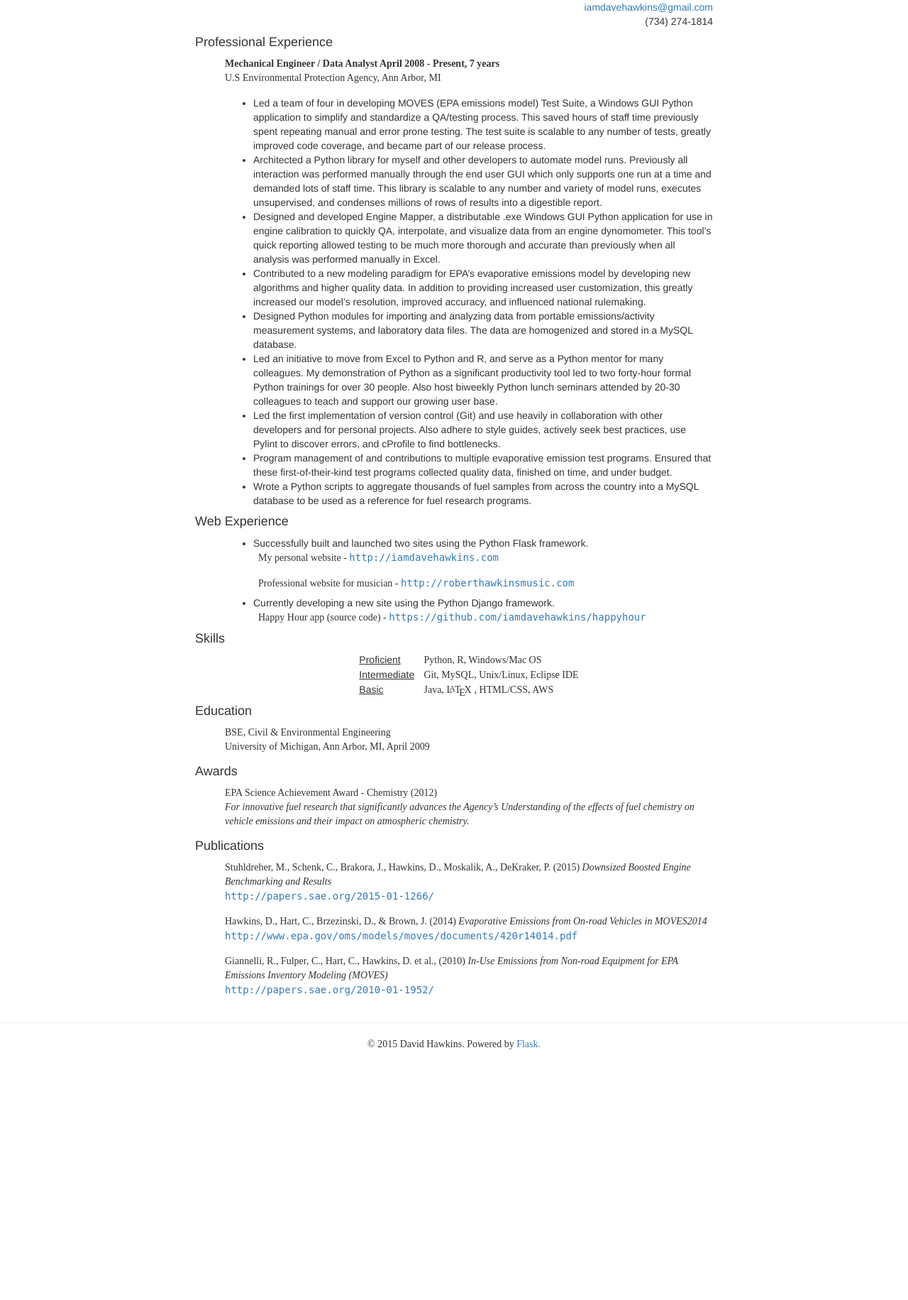
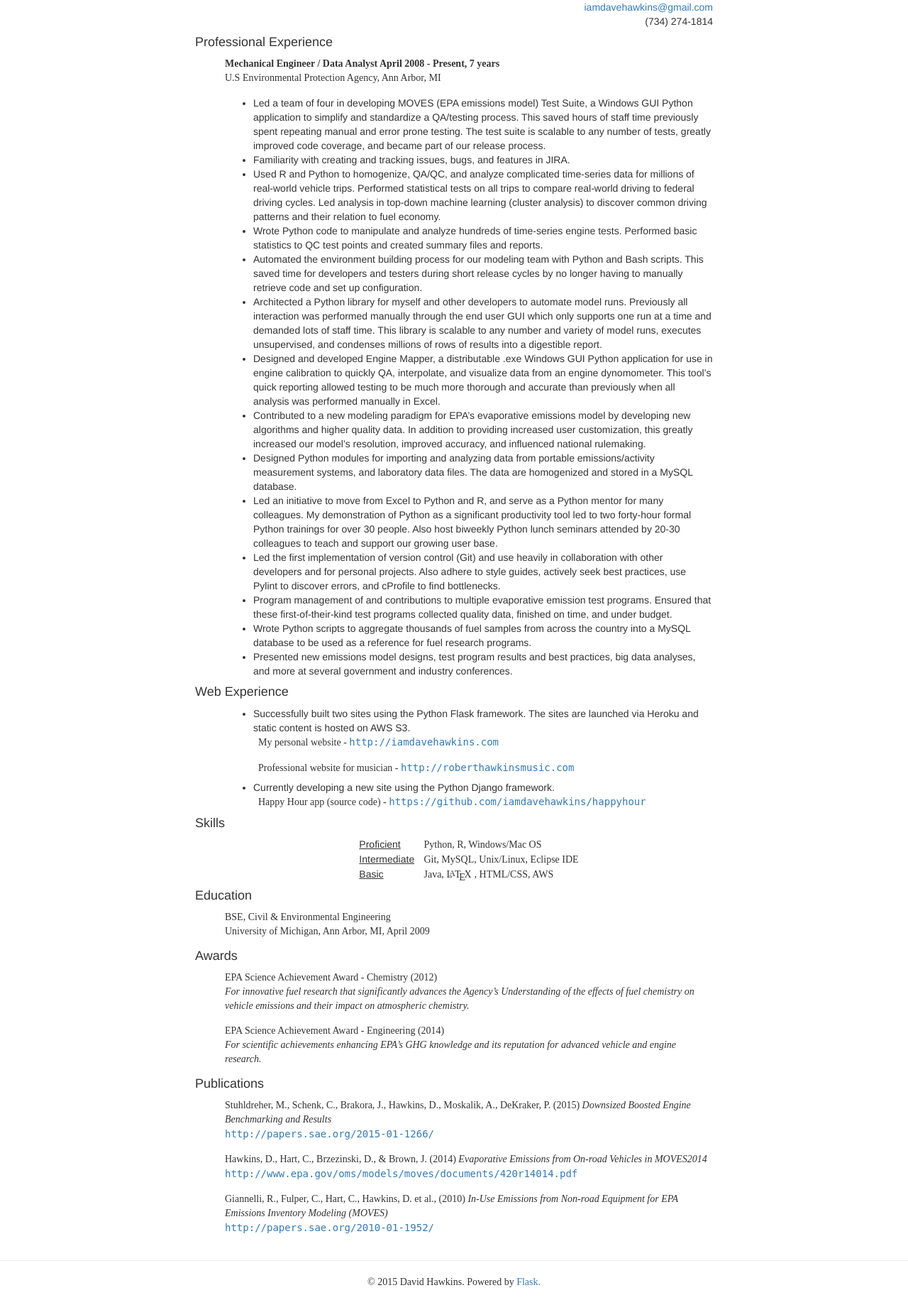
Before and after one commit to iamdavehawkins/iamdavehawkins, a Flask app: page /resume/html in a window 1280 px wide; the page is wider, and only the part inside the window is pictured. Shown: the part 493-2324 px from the top of that part at 71% size. Before the commit the page ends 1971 px from the top of that part, so only its background shows below. Run offline with Flask 2, Linux system fonts and the light colour scheme; some libraries are stand-ins or nearby versions; some web fonts are replaced.

Commit message:
updated resume html

```diff
--- a/app/templates/resumehtml.html
+++ b/app/templates/resumehtml.html
@@ -15,7 +15,7 @@ href="mailto:iamdavehawkins@gmail.com" >
 iamdavehawkins@gmail.com</a><br />(734) 274-1814</div>
 <h4 class="sectionHead"><a
  id="x1-10000"></a>Professional Experience</h4><div class="section">
-<!--l. 29--><p class="noindent" ><span
+<!--l. 28--><p class="noindent" ><span
 class="cmbx-10">Mechanical Engineer / Data Analyst               April 2008 - Present, 7</span><span
 class="cmbx-10">&#x00A0;years</span>
 <br
@@ -26,6 +26,21 @@ class="newline" />U.S Environmental Protection Agency, Ann Arbor, MI
        This saved hours of staff time previously spent repeating manual and error prone
        testing. The test suite is scalable to any number of tests, greatly improved code
        coverage, and became part of our release process.
+       </li>
+       <li class="itemize">Familiarity with creating and tracking issues, bugs, and features in JIRA.
+       </li>
+       <li class="itemize">Used R and Python to homogenize, QA/QC, and analyze complicated time-series
+       data for millions of real-world vehicle trips. Performed statistical tests on all trips
+       to compare real-world driving to federal driving cycles. Led analysis in top-down
+       machine learning (cluster analysis) to discover common driving patterns and their
+       relation to fuel economy.
+       </li>
+       <li class="itemize">Wrote Python code to manipulate and analyze hundreds of time-series engine tests.
+       Performed basic statistics to QC test points and created summary files and reports.
+       </li>
+       <li class="itemize">Automated the environment building process for our modeling team with Python
+       and Bash scripts. This saved time for developers and testers during short release
+       cycles by no longer having to manually retrieve code and set up configuration.
        </li>
        <li class="itemize">Architected a Python library for myself and other developers to automate model
        runs. Previously all interaction was performed manually through the end user GUI
@@ -46,6 +61,8 @@ class="newline" />U.S Environmental Protection Agency, Ann Arbor, MI
        </li>
        <li class="itemize">Designed  Python  modules  for  importing  and  analyzing  data  from  portable
        emissions/activity measurement systems, and laboratory data files. The data are
+
+
             homogenized and stored in a MySQL database.
             </li>
             <li class="itemize">Led an initiative to move from Excel to Python and R, and serve as a Python mentor
@@ -61,25 +78,27 @@ class="newline" />U.S Environmental Protection Agency, Ann Arbor, MI
             <li class="itemize">Program management of and contributions to multiple evaporative emission test
             programs. Ensured that these first-of-their-kind test programs collected quality data,
             finished on time, and under budget.
-
-
             </li>
-            <li class="itemize">Wrote  a  Python  scripts  to  aggregate  thousands  of  fuel  samples  from  across  the
-            country into a MySQL database to be used as a reference for fuel research programs.
+            <li class="itemize">Wrote Python scripts to aggregate thousands of fuel samples from across the country
+            into a MySQL database to be used as a reference for fuel research programs.
+            </li>
+            <li class="itemize">Presented new emissions model designs, test program results and best practices, big
+            data analyses, and more at several government and industry conferences.
             </li></ul>
        </div><h4 class="sectionHead"><a
  id="x1-20000"></a>Web Experience</h4><div class="section">
             <ul class="itemize1">
-            <li class="itemize">Successfully built and launched two sites using the Python Flask framework.
-            <!--l. 73--><p class="noindent" >&#x00A0;      My personal website - <a
+            <li class="itemize">Successfully built two sites using the Python Flask framework. The sites are launched
+            via Heroku and static content is hosted on AWS S3.
+            <!--l. 99--><p class="noindent" >&#x00A0;      My personal website - <a
 href="http://iamdavehawkins.com" class="url" ><span
 class="cmtt-10">http://iamdavehawkins.com</span></a>
-            <!--l. 74--><p class="noindent" >&#x00A0;      Professional website for musician - <a
+            <!--l. 100--><p class="noindent" >&#x00A0;      Professional website for musician - <a
 href="http://roberthawkinsmusic.com" class="url" ><span
 class="cmtt-10">http://roberthawkinsmusic.com</span></a>
             </li>
             <li class="itemize">Currently developing a new site using the Python Django framework.
-            <!--l. 76--><p class="noindent" >&#x00A0;      Happy             Hour             app             (source             code)             -
+            <!--l. 102--><p class="noindent" >&#x00A0;      Happy             Hour             app             (source             code)             -
             <a
 href="https://github.com/iamdavehawkins/happyhour" class="url" ><span
 class="cmtt-10">https://github.com/iamdavehawkins/happyhour</span></a></li></ul>
@@ -92,46 +111,53 @@ id="TBL-1-1"><col
 id="TBL-1-2"></colgroup><tr
  style="vertical-align:baseline;" id="TBL-1-1-"><td  style="white-space:nowrap; text-align:left;" id="TBL-1-1-1"
 class="td01"><span class="underline">Proficient</span>   </td><td  style="white-space:wrap; text-align:left;" id="TBL-1-1-2"
-class="td10"><!--l. 81--><p class="noindent" >Python, R, Windows/Mac OS                         </td>
+class="td10"><!--l. 107--><p class="noindent" >Python, R, Windows/Mac OS                         </td>
 </tr><tr
  style="vertical-align:baseline;" id="TBL-1-2-"><td  style="white-space:nowrap; text-align:left;" id="TBL-1-2-1"
 class="td01"><span class="underline">Intermediate</span></td><td  style="white-space:wrap; text-align:left;" id="TBL-1-2-2"
-class="td10"><!--l. 82--><p class="noindent" >Git, MySQL, Unix/Linux, Eclipse IDE              </td>
+class="td10"><!--l. 108--><p class="noindent" >Git, MySQL, Unix/Linux, Eclipse IDE              </td>
 </tr><tr
  style="vertical-align:baseline;" id="TBL-1-3-"><td  style="white-space:nowrap; text-align:left;" id="TBL-1-3-1"
 class="td01"><span class="underline">Basic</span>          </td><td  style="white-space:wrap; text-align:left;" id="TBL-1-3-2"
-class="td10"><!--l. 83--><p class="noindent" >Java, <span class="LATEX">L<span class="A">A</span><span class="TEX">T<span
+class="td10"><!--l. 109--><p class="noindent" >Java, <span class="LATEX">L<span class="A">A</span><span class="TEX">T<span
 class="E">E</span>X</span></span>, HTML/CSS, AWS                    </td>
 </tr></table></div>
        </div><h4 class="sectionHead"><a
  id="x1-40000"></a>Education</h4><div class="section">
-       <!--l. 87--><p class="noindent" >BSE, Civil &amp; Environmental Engineering <br
+       <!--l. 113--><p class="noindent" >BSE, Civil &amp; Environmental Engineering <br
 class="newline" />University of Michigan, Ann Arbor, MI, April 2009
        </div><h4 class="sectionHead"><a
  id="x1-50000"></a>Awards</h4><div class="section">
-       <!--l. 91--><p class="noindent" >EPA Science Achievement Award - Chemistry (2012) <br
+       <!--l. 117--><p class="noindent" >EPA Science Achievement Award - Chemistry (2012) <br
 class="newline" /><span
 class="cmti-10">For innovative fuel research that significantly advances the Agency&#8217;s Understanding of</span>
        <span
 class="cmti-10">the effects of fuel chemistry on vehicle emissions and their impact on atmospheric</span>
+
+
        <span
 class="cmti-10">chemistry.</span>
+       <!--l. 122--><p class="noindent" >EPA Science Achievement Award - Engineering (2014) <br
+class="newline" /><span
+class="cmti-10">For scientific achievements enhancing EPA&#8217;s GHG knowledge and its reputation for advanced</span>
+       <span
+class="cmti-10">vehicle and engine research.</span>
        </div><h4 class="sectionHead"><a
  id="x1-60000"></a>Publications</h4><div class="section">
-       <!--l. 97--><p class="noindent" >Stuhldreher, M., Schenk, C., Brakora, J., Hawkins, D., Moskalik, A., DeKraker, P. (2015)
+       <!--l. 126--><p class="noindent" >Stuhldreher, M., Schenk, C., Brakora, J., Hawkins, D., Moskalik, A., DeKraker, P. (2015)
        <span
 class="cmti-10">Downsized Boosted Engine Benchmarking and Results </span><br
 class="newline" /><a
 href="http://papers.sae.org/2015-01-1266/" class="url" ><span
 class="cmtt-10">http://papers.sae.org/2015-01-1266/</span></a>
-       <!--l. 101--><p class="noindent" >Hawkins, D., Hart, C., Brzezinski, D., &amp; Brown, J. (2014) <span
+       <!--l. 130--><p class="noindent" >Hawkins, D., Hart, C., Brzezinski, D., &amp; Brown, J. (2014) <span
 class="cmti-10">Evaporative Emissions from On-road</span>
        <span
 class="cmti-10">Vehicles in MOVES2014 </span><br
 class="newline" /><a
 href="http://www.epa.gov/oms/models/moves/documents/420r14014.pdf" class="url" ><span
 class="cmtt-10">http://www.epa.gov/oms/models/moves/documents/420r14014.pdf</span></a>
-       <!--l. 105--><p class="noindent" >Giannelli, R., Fulper, C., Hart, C., Hawkins, D. et al., (2010) <span
+       <!--l. 134--><p class="noindent" >Giannelli, R., Fulper, C., Hart, C., Hawkins, D. et al., (2010) <span
 class="cmti-10">In-Use Emissions from Non-road</span>
        <span
 class="cmti-10">Equipment for EPA Emissions Inventory Modeling (MOVES) </span><br
@@ -140,7 +166,6 @@ href="http://papers.sae.org/2010-01-1952/" class="url" ><span
 class="cmtt-10">http://papers.sae.org/2010-01-1952/</span></a>
        </div>
        </div>
-
 </div>
 </div>
 
```
Lines whose indentation alone changed are shown as unchanged.
